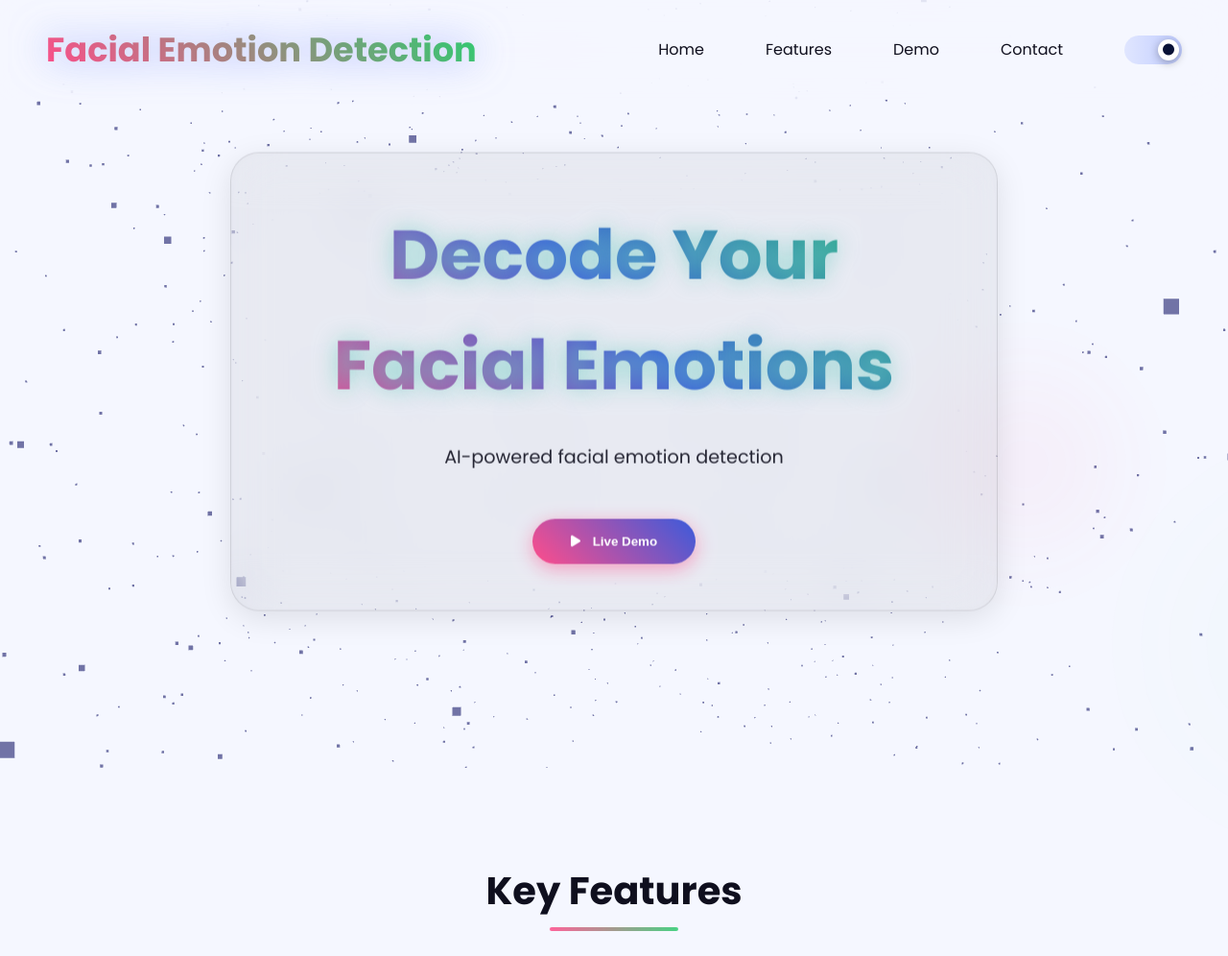
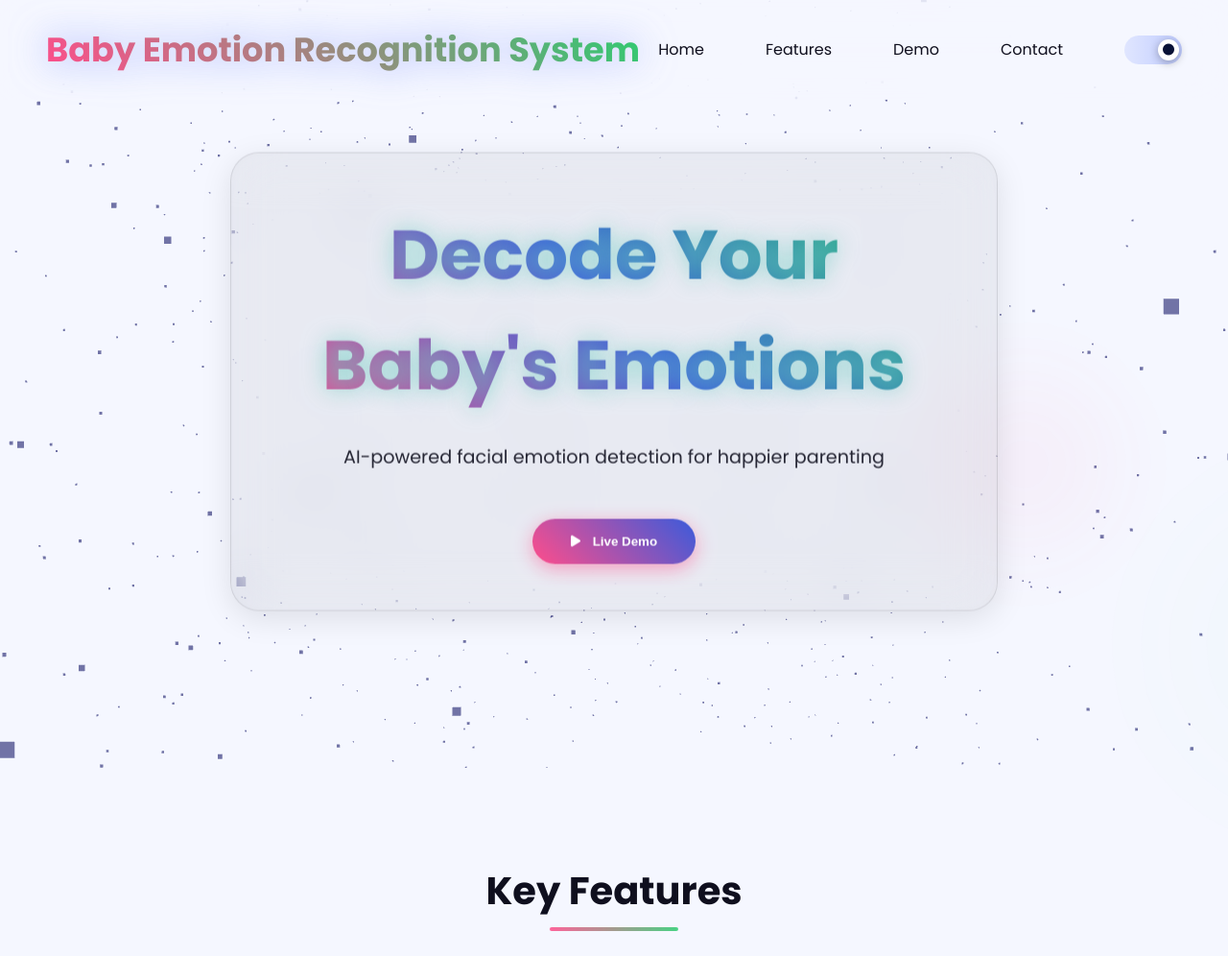
Before and after one commit to Divyajeet7978/Baby-Emotion-Detector, a Flask app: template templates/index.html in a window 1280 px wide. Shown: the top 996 px of the page at 96% size. Run offline with Flask 3, Linux system fonts and the light colour scheme; the template is opened without the code that fills it, so the values that code supplies are empty.

Commit message:
Update index.html

```diff
--- a/templates/index.html
+++ b/templates/index.html
@@ -717,7 +717,7 @@
     <!-- 🚀 Header -->
     <header id="mainHeader">
         <nav>
-            <div class="logo">Facial Emotion Detection</div>
+            <div class="logo">Baby Emotion Recognition System</div>
 
             <div class="nav-links">
                 <a onclick="scrollToSection('hero')">Home</a>
@@ -743,8 +743,8 @@
     <!-- 🌟 Hero Section -->
     <section id="hero" class="hero">
         <div class="hero-content glass">
-            <h1>Decode Your Facial Emotions</h1>
-            <p>AI-powered facial emotion detection</p>
+            <h1>Decode Your Baby's Emotions</h1>
+            <p>AI-powered facial emotion detection for happier parenting</p>
             <div class="mt-3">
                 <button class="btn btn-primary" onclick="scrollToSection('visualization')">
                     <i class="fas fa-play"></i> Live Demo
```
